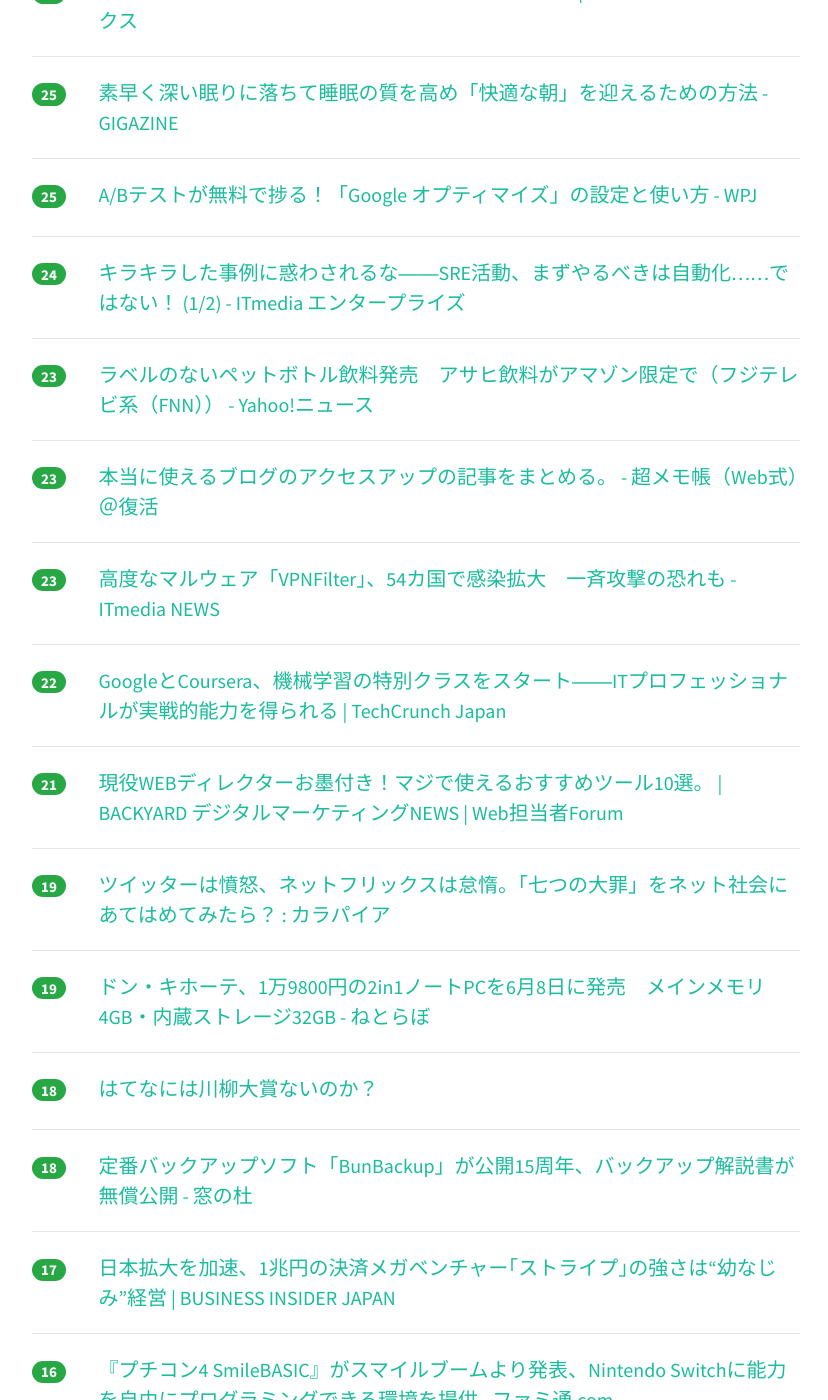
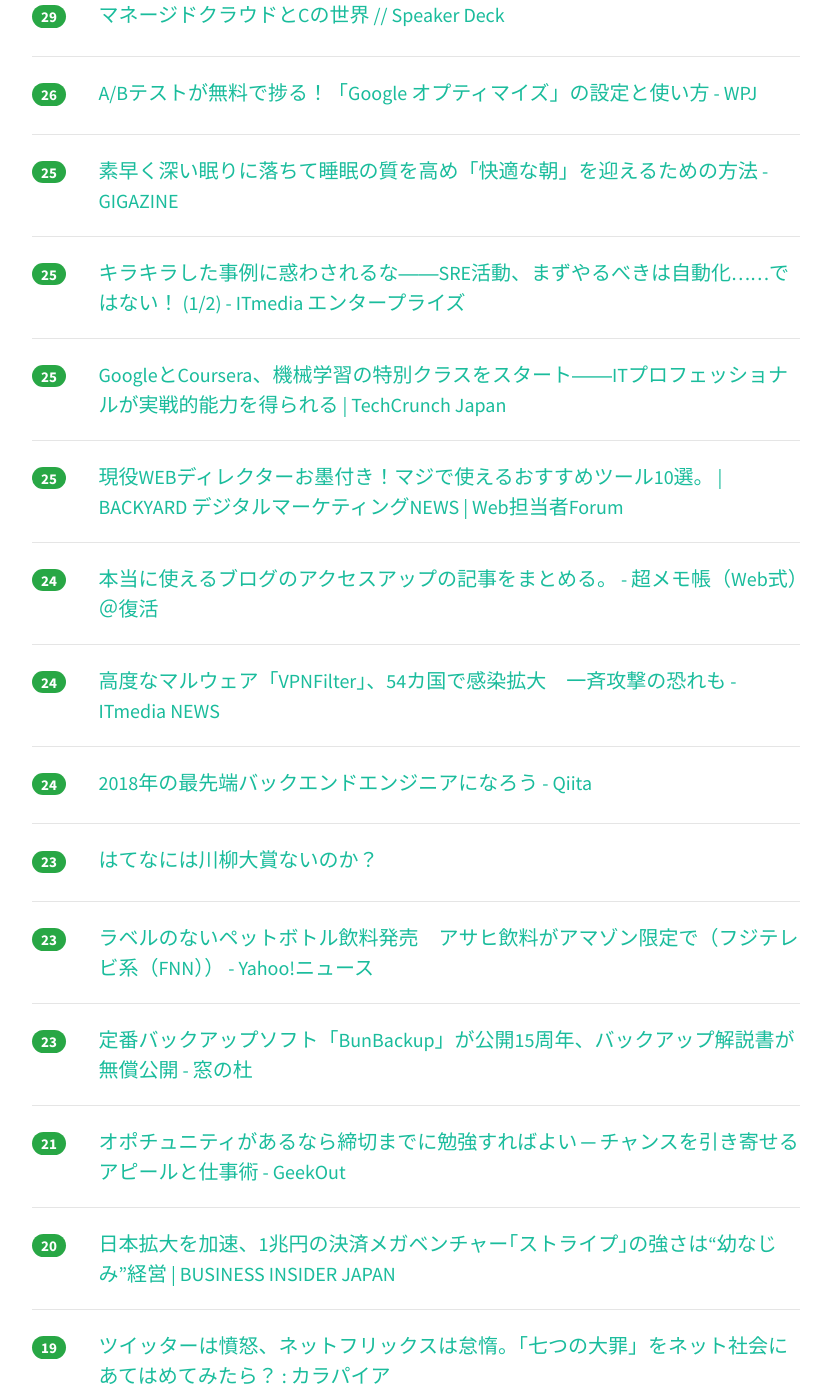
Before and after one commit to yatta47/hatena-matome-site, a Jekyll site: the page built from _posts/2018-05-24-hatena.md, in a window 1280 px wide and 1400 px high, scrolled down 2061 px. Shown: the whole window, without its empty margins (224-1052 px from the left). Built offline with Jekyll 4.4.1, drawn with Linux system fonts in a browser that asks for light colours; nearby versions of some CDN libraries; some of the changed text lies outside the part shown.

Commit message:
Updated 2018-05-24

```diff
--- a/_posts/2018-05-24-hatena.md
+++ b/_posts/2018-05-24-hatena.md
@@ -1,29 +1,39 @@
 ---
 layout: post
 title:  "2018-05-24 はてぶIT"
-date:   2018-05-24 14:03:27
+date:   2018-05-24 15:03:29
 tags: [it-hotentry]
 ---
-41 件のデータあり
+44 件のデータあり
 
 <hr><div class="row">
-<div class="col-1"><span class="badge badge-pill badge-success h2">239</span></div>
+<div class="col-1"><span class="badge badge-pill badge-success h2">266</span></div>
 <div class="col-11"><a href='https://internet.watch.impress.co.jp/docs/yajiuma/1123571.html' target='_blank'>Amazon、USB Type-C機器の検証で知られる著名レビュアーの過去投稿を一斉削除で物議【やじうまWatch】 - INTERNET Watch</a></div>
 </div>
 <hr>
 <div class="row">
-<div class="col-1"><span class="badge badge-pill badge-success h2">158</span></div>
+<div class="col-1"><span class="badge badge-pill badge-success h2">182</span></div>
 <div class="col-11"><a href='https://speakerdeck.com/kazuyaseki/vue-konponentoshi-zhuang-patan' target='_blank'>Vue コンポーネント実装パターン // Speaker Deck</a></div>
 </div>
 <hr>
 <div class="row">
-<div class="col-1"><span class="badge badge-pill badge-success h2">128</span></div>
+<div class="col-1"><span class="badge badge-pill badge-success h2">157</span></div>
 <div class="col-11"><a href='https://ics.media/entry/18004' target='_blank'>無料で使えるAdobe XDの社内導入を後押しする活用事例5選 - ICS MEDIA</a></div>
 </div>
 <hr>
 <div class="row">
-<div class="col-1"><span class="badge badge-pill badge-success h2">119</span></div>
+<div class="col-1"><span class="badge badge-pill badge-success h2">139</span></div>
 <div class="col-11"><a href='https://internet.watch.impress.co.jp/docs/column/chizu/1123416.html' target='_blank'>首都圏の鉄道・バスの“動き”を丸ごと可視化した4次元地図「HEAVY 4D TOKYO」がスゴイ！【地図ウォッチ】 - INTERNET Watch</a></div>
+</div>
+<hr>
+<div class="row">
+<div class="col-1"><span class="badge badge-pill badge-success h2">91</span></div>
+<div class="col-11"><a href='https://speakerdeck.com/aereal/the-epic-of-migration-from-http-to-https-on-hatena-blog-with-aws' target='_blank'>AWSではてなブログの常時HTTPS配信をバーンとやる話 / The Epic of migration from HTTP to HTTPS on Hatena Blog with AWS // Speaker Deck</a></div>
+</div>
+<hr>
+<div class="row">
+<div class="col-1"><span class="badge badge-pill badge-success h2">81</span></div>
+<div class="col-11"><a href='https://www.suzukikenichi.com/blog/google-will-support-dynamic-rendering/' target='_blank'>JSサイトのための第4のレンダリング構成としてダイナミックレンダリングをGoogleが発表 #io18 #io18jp | 海外SEO情報ブログ</a></div>
 </div>
 <hr>
 <div class="row">
@@ -33,22 +43,12 @@ tags: [it-hotentry]
 <hr>
 <div class="row">
 <div class="col-1"><span class="badge badge-pill badge-success h2">76</span></div>
-<div class="col-11"><a href='https://www.suzukikenichi.com/blog/google-will-support-dynamic-rendering/' target='_blank'>JSサイトのための第4のレンダリング構成としてダイナミックレンダリングをGoogleが発表 #io18 #io18jp | 海外SEO情報ブログ</a></div>
+<div class="col-11"><a href='https://k-tai.watch.impress.co.jp/docs/news/1123603.html' target='_blank'>Google Payで「Suica」「WAON」が利用可能に - ケータイ Watch</a></div>
 </div>
 <hr>
 <div class="row">
-<div class="col-1"><span class="badge badge-pill badge-success h2">73</span></div>
-<div class="col-11"><a href='https://speakerdeck.com/aereal/the-epic-of-migration-from-http-to-https-on-hatena-blog-with-aws' target='_blank'>AWSではてなブログの常時HTTPS配信をバーンとやる話 / The Epic of migration from HTTP to HTTPS on Hatena Blog with AWS // Speaker Deck</a></div>
-</div>
-<hr>
-<div class="row">
-<div class="col-1"><span class="badge badge-pill badge-success h2">54</span></div>
+<div class="col-1"><span class="badge badge-pill badge-success h2">55</span></div>
 <div class="col-11"><a href='http://www.200kounen-training.com/entry/2018/05/23/211754' target='_blank'>iPhoneマニアの友人から教わった便利な機能まとめ - 200光年軍隊手帳の中身</a></div>
-</div>
-<hr>
-<div class="row">
-<div class="col-1"><span class="badge badge-pill badge-success h2">45</span></div>
-<div class="col-11"><a href='https://k-tai.watch.impress.co.jp/docs/news/1123603.html' target='_blank'>Google Payで「Suica」「WAON」が利用可能に - ケータイ Watch</a></div>
 </div>
 <hr>
 <div class="row">
@@ -62,13 +62,18 @@ tags: [it-hotentry]
 </div>
 <hr>
 <div class="row">
-<div class="col-1"><span class="badge badge-pill badge-success h2">39</span></div>
-<div class="col-11"><a href='https://paiza.hatenablog.com/entry/2018/05/23/SI%E3%81%A7%E3%81%A4%E3%82%89%E3%81%8B%E3%81%A3%E3%81%9F%E3%82%A8%E3%83%B3%E3%82%B8%E3%83%8B%E3%82%A2%E3%81%8C%E3%80%81%E6%80%9D%E3%81%84%E5%88%87%E3%81%A3%E3%81%A6%E8%BE%9E%E3%82%81%E3%81%9F%E3%82%89' target='_blank'>SIでつらかったエンジニアが、思い切って辞めたら次の仕事で幸せになれた話 - paiza開発日誌</a></div>
+<div class="col-1"><span class="badge badge-pill badge-success h2">40</span></div>
+<div class="col-11"><a href='https://www.publickey1.jp/blog/18/kata_containers10openstack_foundation.html' target='_blank'>仮想マシンをベースにしたセキュアなコンテナ実装「Kata Containers」がバージョン1.0に到達。OpenStack Foundationが開発 － Publickey</a></div>
 </div>
 <hr>
 <div class="row">
-<div class="col-1"><span class="badge badge-pill badge-success h2">38</span></div>
-<div class="col-11"><a href='https://www.publickey1.jp/blog/18/kata_containers10openstack_foundation.html' target='_blank'>仮想マシンをベースにしたセキュアなコンテナ実装「Kata Containers」がバージョン1.0に到達。OpenStack Foundationが開発 － Publickey</a></div>
+<div class="col-1"><span class="badge badge-pill badge-success h2">40</span></div>
+<div class="col-11"><a href='https://coliss.com/articles/build-websites/operation/javascript/react-spring-animation-library.html' target='_blank'>スゴイのが登場！アニメーションの原則に基づいた自然な動きが実装できるReactのライブラリ -React Spring | コリス</a></div>
+</div>
+<hr>
+<div class="row">
+<div class="col-1"><span class="badge badge-pill badge-success h2">39</span></div>
+<div class="col-11"><a href='https://paiza.hatenablog.com/entry/2018/05/23/SI%E3%81%A7%E3%81%A4%E3%82%89%E3%81%8B%E3%81%A3%E3%81%9F%E3%82%A8%E3%83%B3%E3%82%B8%E3%83%8B%E3%82%A2%E3%81%8C%E3%80%81%E6%80%9D%E3%81%84%E5%88%87%E3%81%A3%E3%81%A6%E8%BE%9E%E3%82%81%E3%81%9F%E3%82%89' target='_blank'>SIでつらかったエンジニアが、思い切って辞めたら次の仕事で幸せになれた話 - paiza開発日誌</a></div>
 </div>
 <hr>
 <div class="row">
@@ -77,28 +82,28 @@ tags: [it-hotentry]
 </div>
 <hr>
 <div class="row">
-<div class="col-1"><span class="badge badge-pill badge-success h2">37</span></div>
-<div class="col-11"><a href='https://coliss.com/articles/build-websites/operation/javascript/react-spring-animation-library.html' target='_blank'>スゴイのが登場！アニメーションの原則に基づいた自然な動きが実装できるReactのライブラリ -React Spring | コリス</a></div>
+<div class="col-1"><span class="badge badge-pill badge-success h2">33</span></div>
+<div class="col-11"><a href='https://dev.classmethod.jp/security/publickey-cryptography-for-nonprogrammer/' target='_blank'>非エンジニアに捧げる公開鍵暗号方式 ｜ Developers.IO</a></div>
+</div>
+<hr>
+<div class="row">
+<div class="col-1"><span class="badge badge-pill badge-success h2">32</span></div>
+<div class="col-11"><a href='https://www.webcreatorbox.com/webinfo/web-designer-input' target='_blank'>Webデザイナーの私はこんな風に情報収集しています | Webクリエイターボックス</a></div>
+</div>
+<hr>
+<div class="row">
+<div class="col-1"><span class="badge badge-pill badge-success h2">31</span></div>
+<div class="col-11"><a href='https://bizzine.jp/article/detail/2797' target='_blank'>マイクロソフトがAIと社会を考察する書籍『Future Computed』を無料提供 ｜ Biz/Zine（ビズジン）</a></div>
 </div>
 <hr>
 <div class="row">
 <div class="col-1"><span class="badge badge-pill badge-success h2">29</span></div>
-<div class="col-11"><a href='https://dev.classmethod.jp/security/publickey-cryptography-for-nonprogrammer/' target='_blank'>非エンジニアに捧げる公開鍵暗号方式 ｜ Developers.IO</a></div>
-</div>
-<hr>
-<div class="row">
-<div class="col-1"><span class="badge badge-pill badge-success h2">29</span></div>
-<div class="col-11"><a href='https://bizzine.jp/article/detail/2797' target='_blank'>マイクロソフトがAIと社会を考察する書籍『Future Computed』を無料提供 ｜ Biz/Zine（ビズジン）</a></div>
-</div>
-<hr>
-<div class="row">
-<div class="col-1"><span class="badge badge-pill badge-success h2">27</span></div>
 <div class="col-11"><a href='https://speakerdeck.com/nodadatta/manezidokuraudotocfalseshi-jie' target='_blank'>マネージドクラウドとCの世界 // Speaker Deck</a></div>
 </div>
 <hr>
 <div class="row">
-<div class="col-1"><span class="badge badge-pill badge-success h2">27</span></div>
-<div class="col-11"><a href='https://www.webcreatorbox.com/webinfo/web-designer-input' target='_blank'>Webデザイナーの私はこんな風に情報収集しています | Webクリエイターボックス</a></div>
+<div class="col-1"><span class="badge badge-pill badge-success h2">26</span></div>
+<div class="col-11"><a href='https://www.webprofessional.jp/free-tool-to-accelerate-a-b-test/' target='_blank'>A/Bテストが無料で捗る！「Google オプティマイズ」の設定と使い方 - WPJ</a></div>
 </div>
 <hr>
 <div class="row">
@@ -108,12 +113,37 @@ tags: [it-hotentry]
 <hr>
 <div class="row">
 <div class="col-1"><span class="badge badge-pill badge-success h2">25</span></div>
-<div class="col-11"><a href='https://www.webprofessional.jp/free-tool-to-accelerate-a-b-test/' target='_blank'>A/Bテストが無料で捗る！「Google オプティマイズ」の設定と使い方 - WPJ</a></div>
+<div class="col-11"><a href='http://www.itmedia.co.jp/enterprise/articles/1805/23/news008.html' target='_blank'>キラキラした事例に惑わされるな――SRE活動、まずやるべきは自動化……ではない！ (1/2) - ITmedia エンタープライズ</a></div>
+</div>
+<hr>
+<div class="row">
+<div class="col-1"><span class="badge badge-pill badge-success h2">25</span></div>
+<div class="col-11"><a href='https://jp.techcrunch.com/2018/05/24/2018-05-23-google-and-coursera-launch-a-new-machine-learning-specialization/' target='_blank'>GoogleとCoursera、機械学習の特別クラスをスタート――ITプロフェッショナルが実戦的能力を得られる | TechCrunch Japan</a></div>
+</div>
+<hr>
+<div class="row">
+<div class="col-1"><span class="badge badge-pill badge-success h2">25</span></div>
+<div class="col-11"><a href='https://webtan.impress.co.jp/e/2018/05/24/29308' target='_blank'>現役WEBディレクターお墨付き！マジで使えるおすすめツール10選。 | BACKYARD デジタルマーケティングNEWS | Web担当者Forum</a></div>
 </div>
 <hr>
 <div class="row">
 <div class="col-1"><span class="badge badge-pill badge-success h2">24</span></div>
-<div class="col-11"><a href='http://www.itmedia.co.jp/enterprise/articles/1805/23/news008.html' target='_blank'>キラキラした事例に惑わされるな――SRE活動、まずやるべきは自動化……ではない！ (1/2) - ITmedia エンタープライズ</a></div>
+<div class="col-11"><a href='http://www.ituki-yu2.net/entry/Access_up_Conclusion' target='_blank'>本当に使えるブログのアクセスアップの記事をまとめる。 - 超メモ帳（Web式）＠復活</a></div>
+</div>
+<hr>
+<div class="row">
+<div class="col-1"><span class="badge badge-pill badge-success h2">24</span></div>
+<div class="col-11"><a href='http://www.itmedia.co.jp/news/articles/1805/24/news060.html' target='_blank'>高度なマルウェア「VPNFilter」、54カ国で感染拡大　一斉攻撃の恐れも - ITmedia NEWS</a></div>
+</div>
+<hr>
+<div class="row">
+<div class="col-1"><span class="badge badge-pill badge-success h2">24</span></div>
+<div class="col-11"><a href='https://qiita.com/rana_kualu/items/19ab559dddbca6674417' target='_blank'>2018年の最先端バックエンドエンジニアになろう - Qiita</a></div>
+</div>
+<hr>
+<div class="row">
+<div class="col-1"><span class="badge badge-pill badge-success h2">23</span></div>
+<div class="col-11"><a href='https://anond.hatelabo.jp/20180524123324' target='_blank'>はてなには川柳大賞ないのか？</a></div>
 </div>
 <hr>
 <div class="row">
@@ -123,22 +153,17 @@ tags: [it-hotentry]
 <hr>
 <div class="row">
 <div class="col-1"><span class="badge badge-pill badge-success h2">23</span></div>
-<div class="col-11"><a href='http://www.ituki-yu2.net/entry/Access_up_Conclusion' target='_blank'>本当に使えるブログのアクセスアップの記事をまとめる。 - 超メモ帳（Web式）＠復活</a></div>
-</div>
-<hr>
-<div class="row">
-<div class="col-1"><span class="badge badge-pill badge-success h2">23</span></div>
-<div class="col-11"><a href='http://www.itmedia.co.jp/news/articles/1805/24/news060.html' target='_blank'>高度なマルウェア「VPNFilter」、54カ国で感染拡大　一斉攻撃の恐れも - ITmedia NEWS</a></div>
-</div>
-<hr>
-<div class="row">
-<div class="col-1"><span class="badge badge-pill badge-success h2">22</span></div>
-<div class="col-11"><a href='https://jp.techcrunch.com/2018/05/24/2018-05-23-google-and-coursera-launch-a-new-machine-learning-specialization/' target='_blank'>GoogleとCoursera、機械学習の特別クラスをスタート――ITプロフェッショナルが実戦的能力を得られる | TechCrunch Japan</a></div>
+<div class="col-11"><a href='https://forest.watch.impress.co.jp/docs/news/1123552.html' target='_blank'>定番バックアップソフト「BunBackup」が公開15周年、バックアップ解説書が無償公開 - 窓の杜</a></div>
 </div>
 <hr>
 <div class="row">
 <div class="col-1"><span class="badge badge-pill badge-success h2">21</span></div>
-<div class="col-11"><a href='https://webtan.impress.co.jp/e/2018/05/24/29308' target='_blank'>現役WEBディレクターお墨付き！マジで使えるおすすめツール10選。 | BACKYARD デジタルマーケティングNEWS | Web担当者Forum</a></div>
+<div class="col-11"><a href='https://geek-out.jp/column/entry/2018/05/24/110000' target='_blank'>オポチュニティがあるなら締切までに勉強すればよい ─ チャンスを引き寄せるアピールと仕事術 - GeekOut</a></div>
+</div>
+<hr>
+<div class="row">
+<div class="col-1"><span class="badge badge-pill badge-success h2">20</span></div>
+<div class="col-11"><a href='https://www.businessinsider.jp/post-167517' target='_blank'>日本拡大を加速、1兆円の決済メガベンチャー｢ストライプ｣の強さは“幼なじみ”経営 | BUSINESS INSIDER JAPAN</a></div>
 </div>
 <hr>
 <div class="row">
@@ -152,38 +177,33 @@ tags: [it-hotentry]
 </div>
 <hr>
 <div class="row">
-<div class="col-1"><span class="badge badge-pill badge-success h2">18</span></div>
-<div class="col-11"><a href='https://anond.hatelabo.jp/20180524123324' target='_blank'>はてなには川柳大賞ないのか？</a></div>
+<div class="col-1"><span class="badge badge-pill badge-success h2">19</span></div>
+<div class="col-11"><a href='https://www.nittai.ac.jp/important/post_461.html' target='_blank'>日本大学アメリカンフットボール部の反則行為に関連することついて｜日本体育大学</a></div>
 </div>
 <hr>
 <div class="row">
 <div class="col-1"><span class="badge badge-pill badge-success h2">18</span></div>
-<div class="col-11"><a href='https://forest.watch.impress.co.jp/docs/news/1123552.html' target='_blank'>定番バックアップソフト「BunBackup」が公開15周年、バックアップ解説書が無償公開 - 窓の杜</a></div>
+<div class="col-11"><a href='https://www.famitsu.com/news/201805/24157774.html' target='_blank'>『プチコン4 SmileBASIC』がスマイルブームより発表、Nintendo Switchに能力を自由にプログラミングできる環境を提供 - ファミ通.com</a></div>
 </div>
 <hr>
 <div class="row">
-<div class="col-1"><span class="badge badge-pill badge-success h2">17</span></div>
-<div class="col-11"><a href='https://www.businessinsider.jp/post-167517' target='_blank'>日本拡大を加速、1兆円の決済メガベンチャー｢ストライプ｣の強さは“幼なじみ”経営 | BUSINESS INSIDER JAPAN</a></div>
+<div class="col-1"><span class="badge badge-pill badge-success h2">18</span></div>
+<div class="col-11"><a href='https://rubyisdead.science/' target='_blank'>Ruby is dead | A totally legit site based on science</a></div>
 </div>
 <hr>
 <div class="row">
 <div class="col-1"><span class="badge badge-pill badge-success h2">16</span></div>
-<div class="col-11"><a href='https://www.famitsu.com/news/201805/24157774.html' target='_blank'>『プチコン4 SmileBASIC』がスマイルブームより発表、Nintendo Switchに能力を自由にプログラミングできる環境を提供 - ファミ通.com</a></div>
-</div>
-<hr>
-<div class="row">
-<div class="col-1"><span class="badge badge-pill badge-success h2">16</span></div>
-<div class="col-11"><a href='https://www.nittai.ac.jp/important/post_461.html' target='_blank'>日本大学アメリカンフットボール部の反則行為に関連することついて｜日本体育大学</a></div>
-</div>
-<hr>
-<div class="row">
-<div class="col-1"><span class="badge badge-pill badge-success h2">16</span></div>
-<div class="col-11"><a href='https://rubyisdead.science/' target='_blank'>Ruby is dead | A totally legit site based on science</a></div>
+<div class="col-11"><a href='http://gogotsu.com/archives/39973' target='_blank'>ネットに9万冊の漫画を無断公開したサイトの運営者を緊急逮捕！　1億円の利益を得ていた | ゴゴ通信</a></div>
 </div>
 <hr>
 <div class="row">
 <div class="col-1"><span class="badge badge-pill badge-success h2">15</span></div>
-<div class="col-11"><a href='http://gogotsu.com/archives/39973' target='_blank'>ネットに9万冊の漫画を無断公開したサイトの運営者を緊急逮捕！　1億円の利益を得ていた | ゴゴ通信</a></div>
+<div class="col-11"><a href='https://www.asahi.com/articles/ASL5Q3DK6L5QULFA00D.html' target='_blank'>文房具の伊東屋、ＦＢを閉鎖「顧客情報守ることを優先」：朝日新聞デジタル</a></div>
+</div>
+<hr>
+<div class="row">
+<div class="col-1"><span class="badge badge-pill badge-success h2">15</span></div>
+<div class="col-11"><a href='http://www.itmedia.co.jp/news/articles/1805/24/news053.html' target='_blank'>乳がん見つける“IoTブラジャー”　メキシコの19歳青年が開発　日本にも進出か (1/2) - ITmedia NEWS</a></div>
 </div>
 <hr>
 <div class="row">
@@ -197,13 +217,8 @@ tags: [it-hotentry]
 </div>
 <hr>
 <div class="row">
-<div class="col-1"><span class="badge badge-pill badge-success h2">11</span></div>
+<div class="col-1"><span class="badge badge-pill badge-success h2">12</span></div>
 <div class="col-11"><a href='http://tokyochallenge.4dmaps.net/' target='_blank'>HEAVY 4D TOKYO</a></div>
-</div>
-<hr>
-<div class="row">
-<div class="col-1"><span class="badge badge-pill badge-success h2">9</span></div>
-<div class="col-11"><a href='https://qiita.com/rana_kualu/items/19ab559dddbca6674417' target='_blank'>2018年の最先端バックエンドエンジニアになろう - Qiita</a></div>
 </div>
 <hr>
 <div class="row">
```
